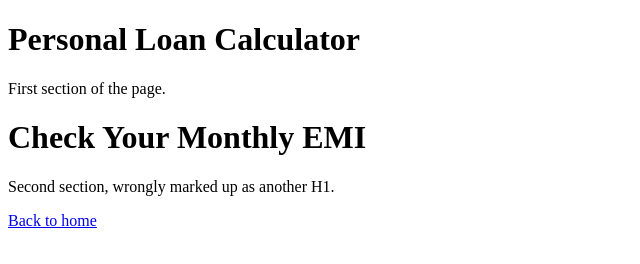
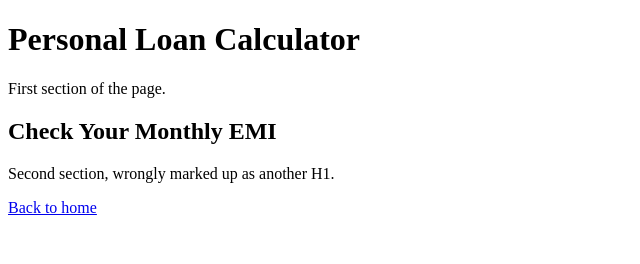
Before and after one commit to chethankumar-sv/sf-selfheal-lab, a plain HTML site: page site/two-h1.html in a window 1280 px wide. Shown: the whole page, without its empty margins (0-640 px from the left). Drawn offline with Linux system fonts and the light colour scheme.

Commit message:
selfheal(ai): multiple_h1
**Summary**

- In `site/two-h1.html`, changed the second heading from `<h1>` to `<h2>` (“Check Your Monthly EMI”).
- Left `<h1>Personal Loan Calculator</h1>` as the sole page H1 so it matches the `<title>`.
- No other files were edited.

```diff
--- a/site/two-h1.html
+++ b/site/two-h1.html
@@ -10,7 +10,7 @@
   <main>
     <h1>Personal Loan Calculator</h1>
     <p>First section of the page.</p>
-    <h1>Check Your Monthly EMI</h1>
+    <h2>Check Your Monthly EMI</h2>
     <p>Second section, wrongly marked up as another H1.</p>
     <a href="/">Back to home</a>
   </main>
```
